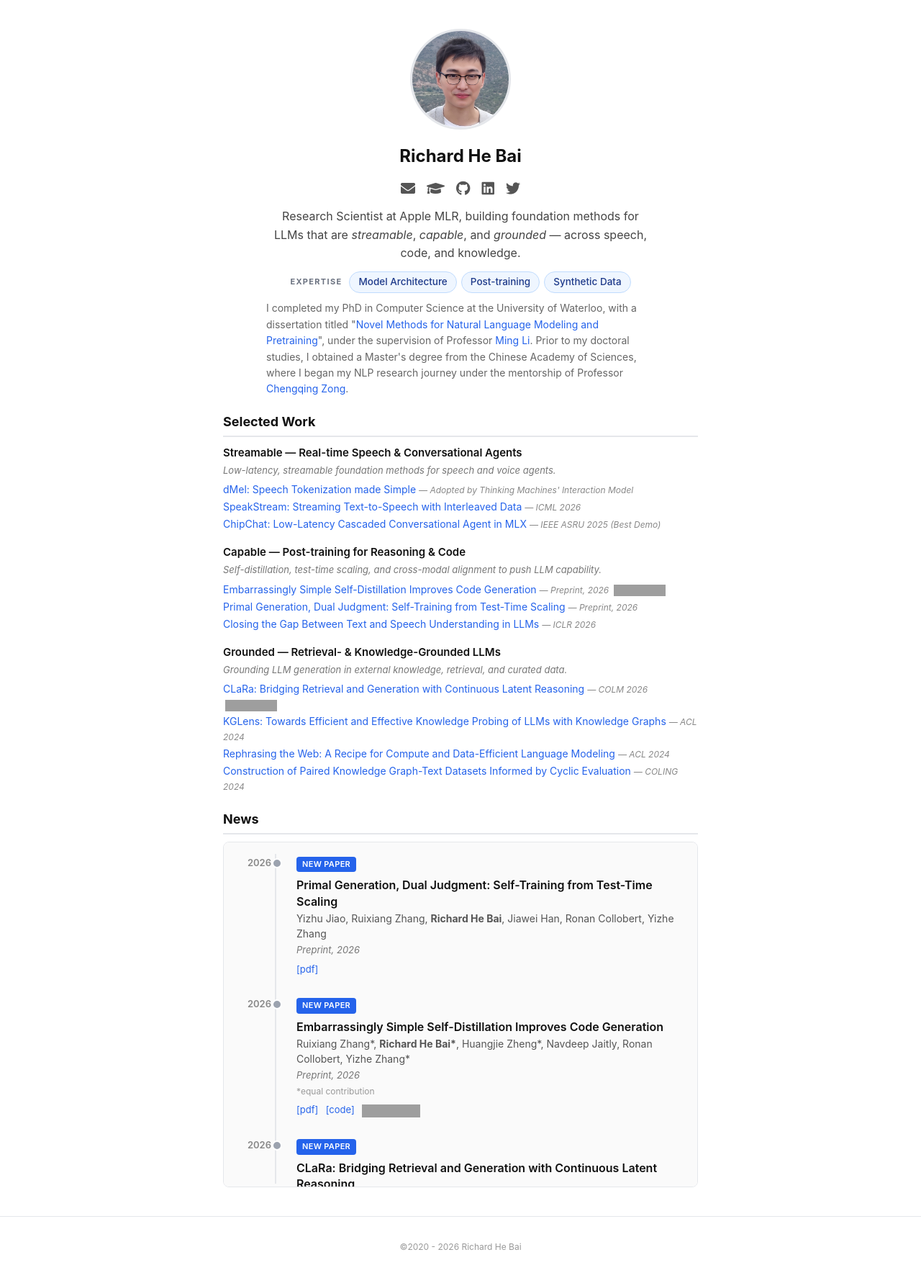
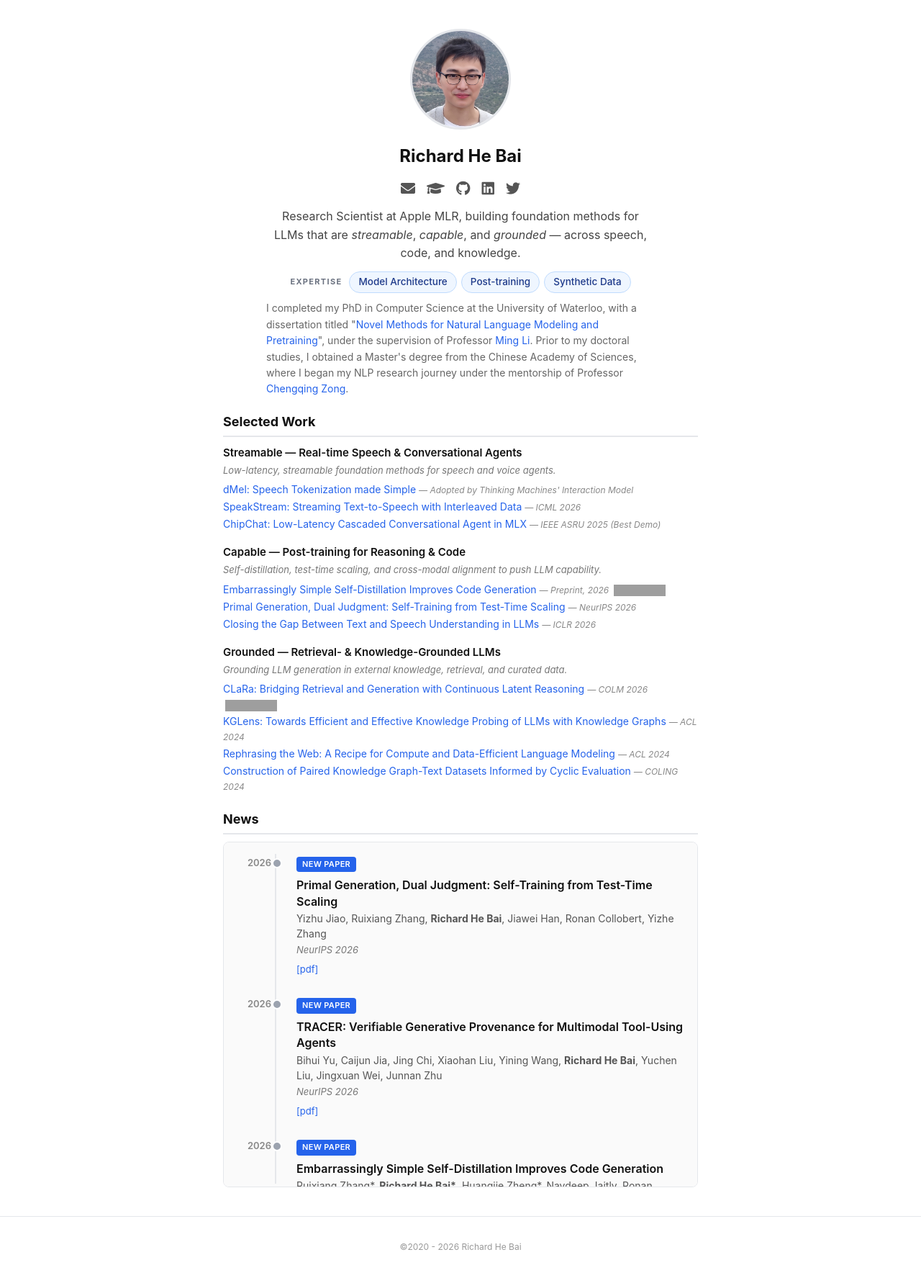
Before and after one commit to richardbaihe/richardbaihe.github.io, a Jekyll site: the page built from index.md, in a window 1280 px wide. Shown: the top 1775 px of the page at 72% size. Built offline with Jekyll 4.4.1, drawn with Linux system fonts in a browser that asks for light colours; nearby versions of some CDN libraries; grey boxes are pictures that could not be loaded.

Commit message:
Add NeurIPS 2026 papers: TRACER (new) and Primal Generation (accepted, no longer preprint)

```diff
--- a/_data/selected.yml
+++ b/_data/selected.yml
@@ -21,7 +21,7 @@
       url: "https://arxiv.org/abs/2604.01193"
       repo: "apple/ml-ssd"
     - title: "Primal Generation, Dual Judgment: Self-Training from Test-Time Scaling"
-      venue: "Preprint, 2026"
+      venue: "NeurIPS 2026"
       url: "https://arxiv.org/abs/2605.11299"
     - title: "Closing the Gap Between Text and Speech Understanding in LLMs"
       venue: "ICLR 2026"
--- a/_data/timeline.yml
+++ b/_data/timeline.yml
@@ -2,10 +2,19 @@
   category: paper
   title: "Primal Generation, Dual Judgment: Self-Training from Test-Time Scaling"
   authors: "Yizhu Jiao, Ruixiang Zhang, <strong>Richard He Bai</strong>, Jiawei Han, Ronan Collobert, Yizhe Zhang"
-  venue: "Preprint, 2026"
+  venue: "NeurIPS 2026"
   links:
     - label: pdf
       url: "https://arxiv.org/abs/2605.11299"
+
+- date: "2026"
+  category: paper
+  title: "TRACER: Verifiable Generative Provenance for Multimodal Tool-Using Agents"
+  authors: "Bihui Yu, Caijun Jia, Jing Chi, Xiaohan Liu, Yining Wang, <strong>Richard He Bai</strong>, Yuchen Liu, Jingxuan Wei, Junnan Zhu"
+  venue: "NeurIPS 2026"
+  links:
+    - label: pdf
+      url: "https://arxiv.org/abs/2605.09934"
 
 - date: "2026"
   category: paper
```
